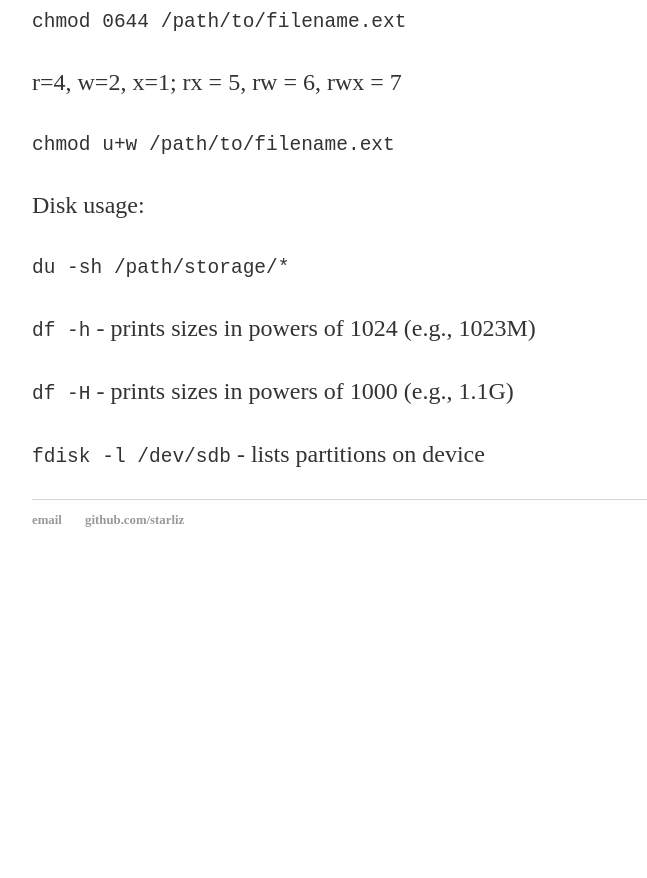
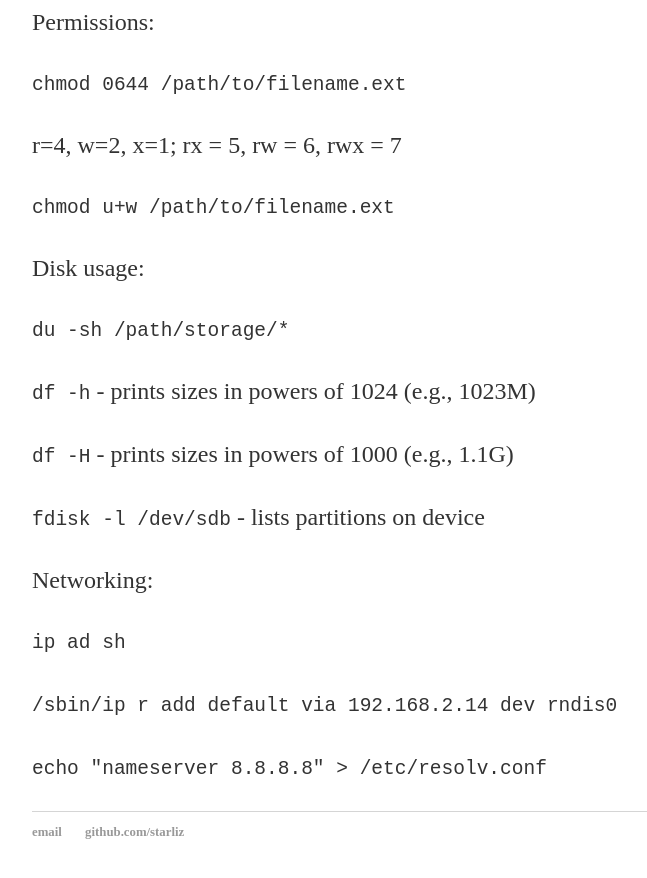
Before and after one commit to starliz/starliz.github.io, a Jekyll site: the page built from _posts/2017-02-04-h3-cli.md, in a window 1280 px wide and 900 px high, scrolled down 1326 px. Shown: the top 878 px of the window, without its empty margins (160-807 px from the left). Built offline with Jekyll 4.4.1, drawn with Linux system fonts in a browser that asks for light colours; before the commit the page ends 1914 px from its top, so only the background shows below that; some of the changed text lies outside the part shown.

Commit message:
[h3] h3 basic content done

```diff
--- a/_posts/2017-02-04-h3-cli.md
+++ b/_posts/2017-02-04-h3-cli.md
@@ -54,3 +56,11 @@ Disk usage:
 `df -H` - prints sizes in powers of 1000 (e.g., 1.1G)
 
 `fdisk -l /dev/sdb` - lists partitions on device
+
+Networking:
+
+`ip ad sh`
+
+`/sbin/ip r add default via 192.168.2.14 dev rndis0`
+
+`echo "nameserver 8.8.8.8" > /etc/resolv.conf`
```
Also changed, not shown: other parts of _posts/2017-02-04-h3-cli.md (+2 -0 lines).
